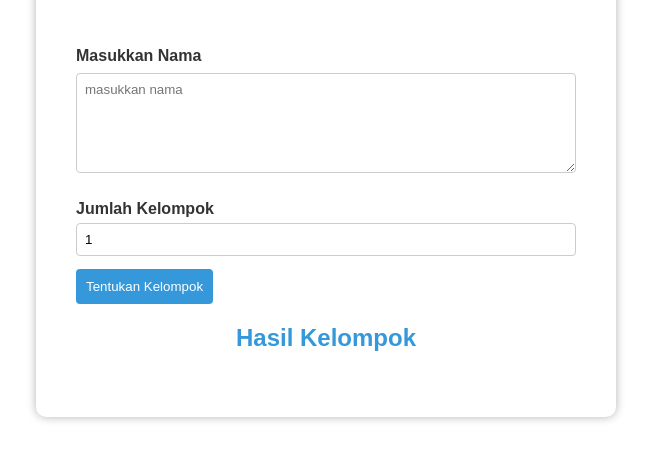
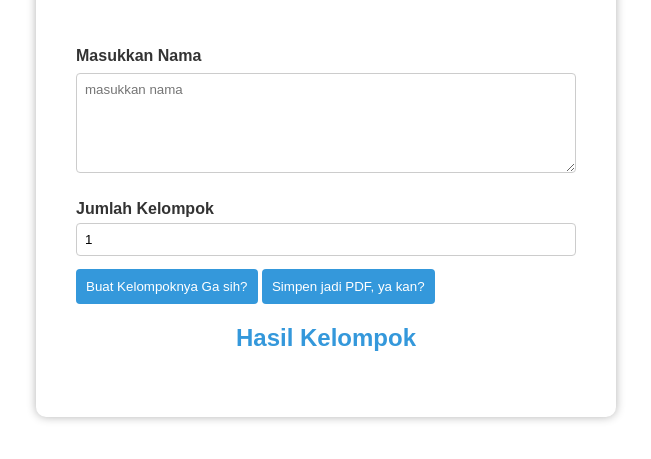
Before and after one commit to edwinSyr/generator-random-group, a plain HTML site: page index.html in a window 1280 px wide. Shown: the part 141-600 px from the top of the page, without its empty margins (314-965 px from the left). Drawn offline with Linux system fonts and the light colour scheme.

Commit message:
index.html

```diff
--- a/index.html
+++ b/index.html
@@ -5,6 +5,7 @@
     <meta name="viewport" content="width=device-width, initial-scale=1.0" />
     <title>Random Data Generator</title>
   </head>
+  <script src="https://html2canvas.hertzen.com/dist/html2canvas.min.js"></script>
   <style>
     body {
       font-family: "Arial", sans-serif;
@@ -113,7 +114,8 @@
         <label for="numGroups">Jumlah Kelompok </label>
         <input type="number" id="numGroups" placeholder="" min="1" value="1" />
 
-        <button onclick="generateGroups()">Tentukan Kelompok</button>
+        <button onclick="generateGroups()">Buat Kelompoknya Ga sih?</button>
+        <button onclick="takeOutput()">Simpen jadi PDF, ya kan?</button>
       </div>
       <h2>Hasil Kelompok</h2>
       <div>
@@ -159,6 +161,9 @@
           listItem.style.justifyContent = "left";
         });
       }
+      function takeOutput() {
+        window.print();
+      }
     </script>
   </body>
 </html>
```
